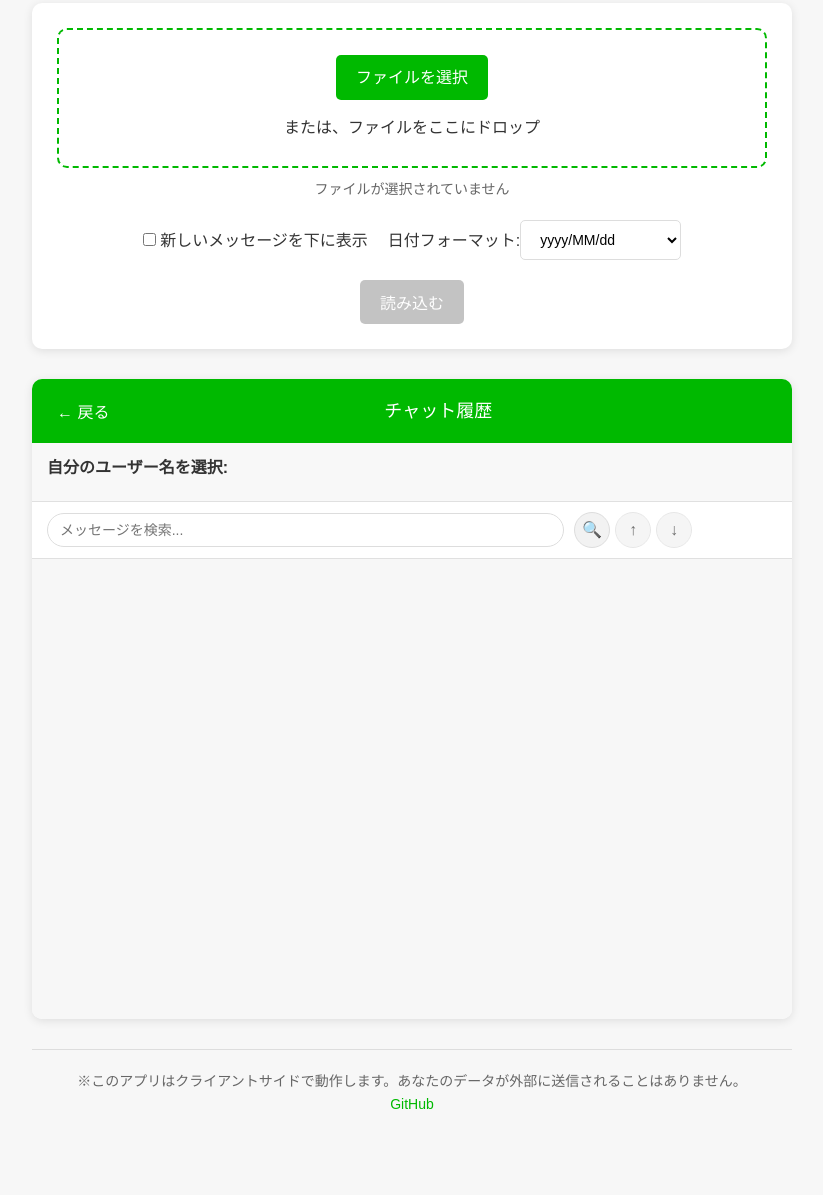
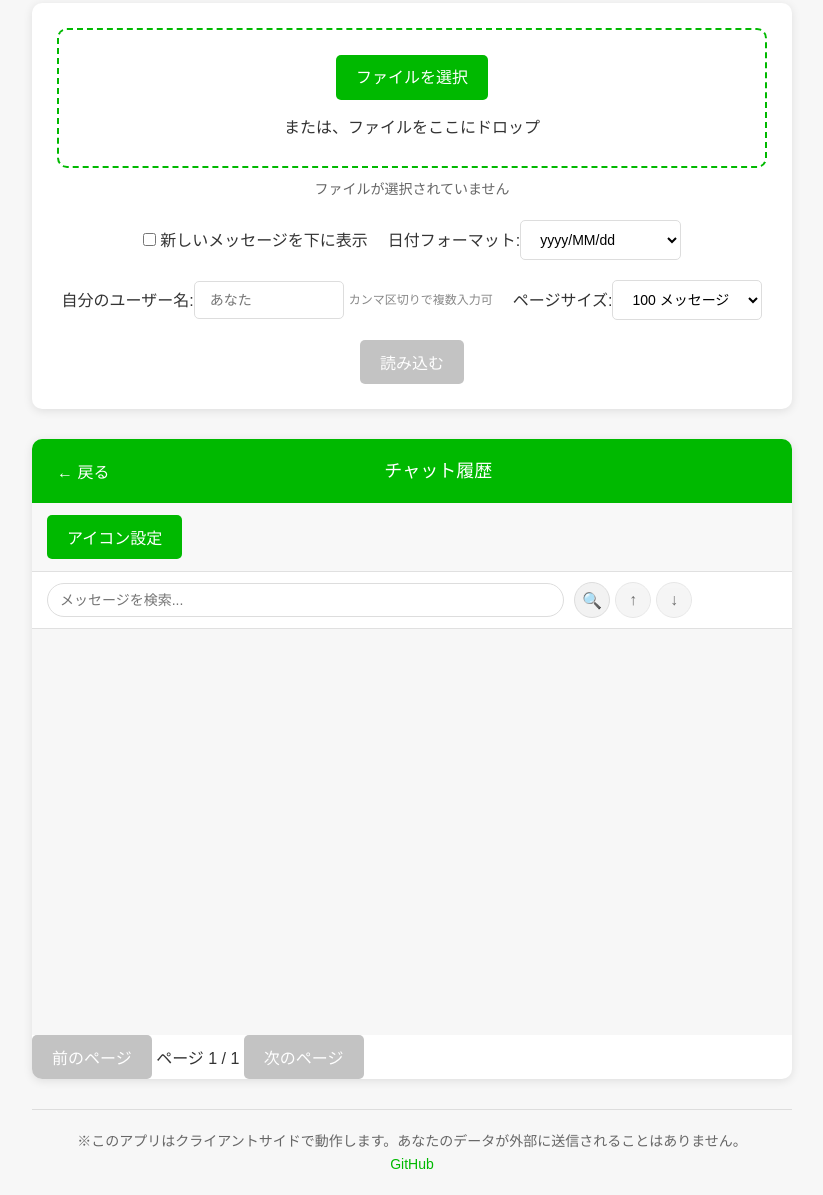
Before and after one commit to Shou-Tucker/line-chat-viewer, a plain HTML site: page index.html in a window 1280 px wide. Shown: the part 175-1370 px from the top of the page, without its empty margins (228-1051 px from the left). Before the commit the page ends 1310 px from the top, so only its background shows below. Drawn offline with Linux system fonts and the light colour scheme.

Commit message:
メモリ最適化用にページネーション機能とアイコン設定機能を追加

```diff
--- a/index.html
+++ b/index.html
@@ -38,6 +38,20 @@
                         <option value="MM/dd/yyyy">MM/dd/yyyy</option>
                     </select>
                 </div>
+                <div class="option">
+                    <label for="my-username">自分のユーザー名:</label>
+                    <input type="text" id="my-username" placeholder="あなた">
+                    <span class="hint">カンマ区切りで複数入力可</span>
+                </div>
+                <div class="option">
+                    <label for="page-size">ページサイズ:</label>
+                    <select id="page-size">
+                        <option value="50">50 メッセージ</option>
+                        <option value="100" selected>100 メッセージ</option>
+                        <option value="200">200 メッセージ</option>
+                        <option value="500">500 メッセージ</option>
+                    </select>
+                </div>
             </div>
             <button id="load-button" disabled>読み込む</button>
         </div>
@@ -45,6 +59,7 @@
         <div id="loading" class="hidden">
             <div class="spinner"></div>
             <p>読み込み中...</p>
+            <p id="loading-status"></p>
         </div>
 
         <div id="chat-container" class="hidden">
@@ -54,10 +69,14 @@
             </div>
 
             <div class="settings-bar">
-                <div class="username-selector">
-                    <p>自分のユーザー名を選択:</p>
-                    <div id="username-options" class="radio-group">
-                        <!-- ここにラジオボタンが動的に生成されます -->
+                <div class="avatar-settings">
+                    <button id="avatar-settings-toggle">アイコン設定</button>
+                    <div id="avatar-settings-panel" class="hidden">
+                        <h3>アイコン設定</h3>
+                        <div id="avatar-list">
+                            <!-- ここに動的にユーザーアバター設定が追加されます -->
+                        </div>
+                        <button id="close-avatar-settings">閉じる</button>
                     </div>
                 </div>
             </div>
@@ -71,6 +90,12 @@
             </div>
 
             <div id="chat-messages"></div>
+
+            <div class="pagination-controls">
+                <button id="prev-page" disabled>前のページ</button>
+                <span id="page-info">ページ 1 / 1</span>
+                <button id="next-page" disabled>次のページ</button>
+            </div>
         </div>
 
         <footer>
```
